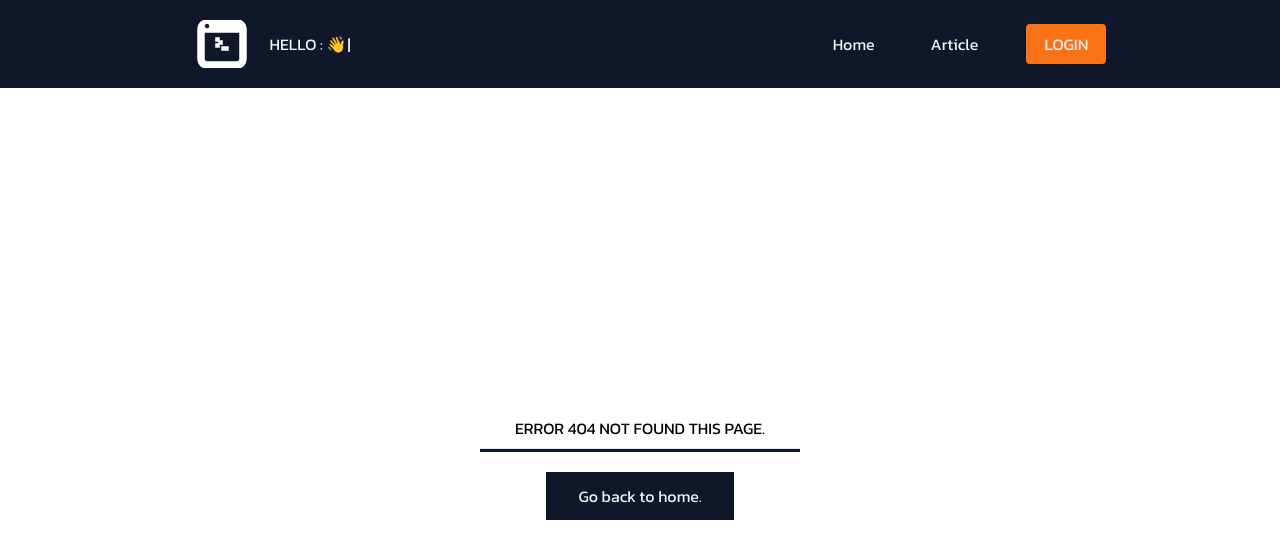
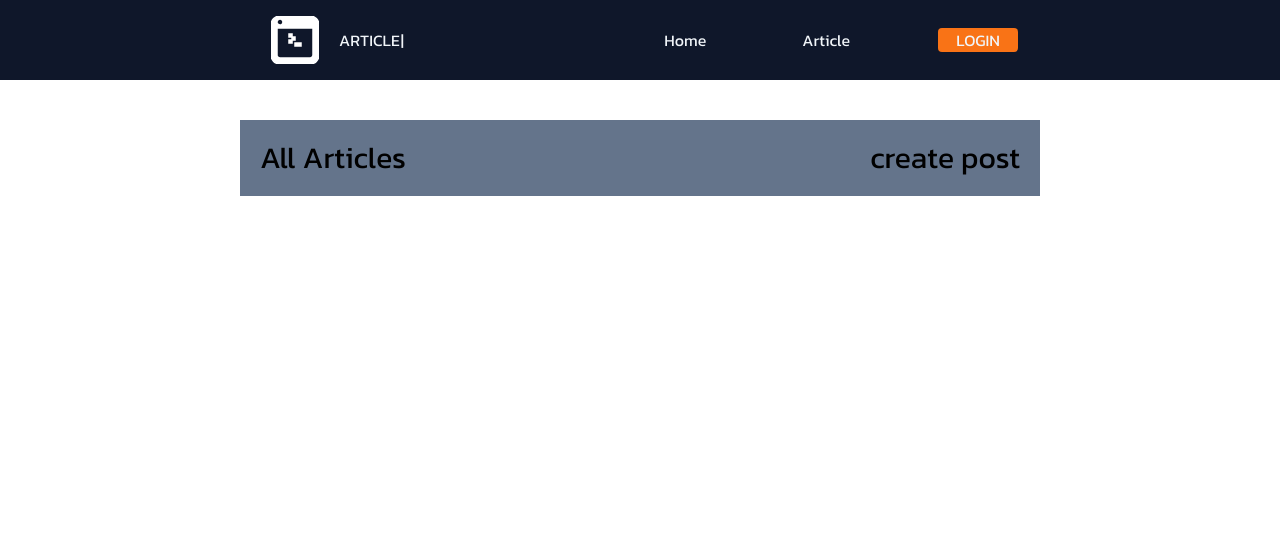
Before and after one commit to jamesmhee/article-react, a React (Vite) app: page /article in a window 1280 px wide. Before the commit this address had no page. Shown: the top 558 px of the page. Built offline with nearby package versions, Linux system fonts and the light colour scheme.

Commit message:
Edit style and reponsive

```diff
--- a/package.json
+++ b/package.json
@@ -10,6 +10,7 @@
     "preview": "vite preview"
   },
   "dependencies": {
+    "@heroicons/react": "^2.0.18",
     "animate.css": "^4.1.1",
     "react": "^18.2.0",
     "react-dom": "^18.2.0",
--- a/src/App.jsx
+++ b/src/App.jsx
@@ -1,12 +1,12 @@
-import { useState } from 'react'
+import React from 'react'
 import { BrowserRouter, Route, Routes } from 'react-router-dom'
 import Navbar from './components/Navbar'
 import Home from './pages/Home'
 import Error404 from './pages/Error404'
 import './App.css'
+import Article from './pages/Article'
 
 function App() {
-  const [count, setCount] = useState(0)
 
   return (
     <>
@@ -14,6 +14,7 @@ function App() {
         <Navbar />
         <Routes>
           <Route exact path="/" element={<Home />} />
+          <Route exact path="article" element={<Article />} />
           <Route exact path="*" element={<Error404 />} />
         </Routes>
       </BrowserRouter>
--- a/src/components/Navbar.jsx
+++ b/src/components/Navbar.jsx
@@ -6,10 +6,11 @@ import Swal from 'sweetalert2'
 import withReactContent from 'sweetalert2-react-content';
 import Login from '../pages/Login'
 import 'animate.css';
+import { Bars3Icon } from '@heroicons/react/24/solid'
 
-const Navbar = () => {
+const Navbar = (props) => {
     const MySwal = withReactContent(Swal);
-    const [ isLoggedin , setIsLoggedIn] = useState(null)
+    const [ isLoggedIn , setIsLoggedIn] = useState(null)
     const [ user, setUser] = useState([''])
     const isNavigate = useNavigate();
     const goHome = () => {
@@ -34,38 +35,42 @@ const Navbar = () => {
     };
 
     return (
-        <>
-        <nav className="flex sticky top-0 justify-around items-center bg-slate-900 flex-row">
+        <div className=''>
+        <nav className="flex sticky xs:sticky p-0 justify-start xs:justify-center relative xs:static items-center bg-slate-900">
+            <div className="flex flex-row xs:flex-row gap-24 md:gap-40 lg:gap-10 xs:gap-64 row-gap-20 items-center justify-around text-slate-100">
+                <div className='mx-5 xs:mx-0 flex items-center py-4 w-[20vw]'>
                 <Link to="/">
-                <div className="flex border-box items-center text-slate-100 ">
                     <img src={logo}
-                    className='my-5 w-24 h-12'
+                    className='h-12 mx-5 w-[100%]]'
                     alt="logo"/>
-                    <div className="w-52">
+                </Link>
                     {/* `HELLO : ${user} 👋` */}
                 <Typewriter
                     onInit={(typewriter)=>{
                         typewriter.typeString("ARTICLE")
                         .pauseFor(1000)
-                            .deleteAll()
-                            typewriter.typeString(`HELLO : ${user} 👋`)
                         .start()
                     }}
                 />
+
                 </div>
-                </div>
-            </Link>
-            <ul className="flex text-slate-100 space-x-10">
+                <div className='flex xs:static flex-col bg-slate-700 h-screen xs:h-0 xs:bg-inherit :items-center xs:flex-row fixed xs:static right-0 top-0 w-[50%] xs:mt-0'>
+                <button>
+                    <Bars3Icon className="h-6 w-6 block absolute top-7 right-3 text-orange-500 mt-auto xs:hidden" />
+                </button>
+                    <ul className="flex flex-col relative xs:static top-20 xs:flex-row items-center text-slate-100 gap-20">
                     <Link to="/"><li className="p-2 cursor-pointer hover:text-orange-500">Home</li></Link>
                     <Link to="article"><li className="p-2 cursor-pointer hover:text-orange-500">Article</li></Link>
-                {isLoggedin
+                        {isLoggedIn
                         ? <button onClick={goHome} className="bg-orange-500 w-20 border-box rounded cursor-pointer hover:text-slate-800">LOGOUT</button>
                         :
                         <button onClick={showLoginBox} className="bg-orange-500 w-20 border-box rounded cursor-pointer hover:text-slate-800">LOGIN</button>
                         }
                     </ul>
+                </div>
+            </div>
         </nav>
-        </>
+        </div>
     )
 }
 
--- /dev/null
+++ b/src/pages/Article.jsx
@@ -0,0 +1,14 @@
+import React from 'react'
+
+const Article = (props) => {
+  return (
+    <div className='flex m-5 p-5 justify-center items-center'>
+        <div className='flex bg-slate-500 p-5 w-8/12 justify-between items-center'>
+            <p className='text-3xl'>All Articles</p>
+            <button className='text-3xl'>create post</button>
+        </div>
+    </div>
+  )
+}
+
+export default Article
--- a/src/pages/Login.jsx
+++ b/src/pages/Login.jsx
@@ -1,38 +1,34 @@
 import React, { useState } from 'react'
 
-const Login = ({setIsLoggedIn}) => {
-
+const Login = () => {
   const [user, setUser] = useState([]);
   const [password, setPassword] = useState([]);
 
   const handleSubmit = (e) => {
     e.preventDefault();
-    console.log('setlogin')
-    setIsLoggedIn(true)
   }
 
-  const onLoginValueChange = (event) => {
-    const {user, password} = event.target;
-    setUser(() => {
+  const onUserChange = (e) => {
+    setUser(e.target.value)
+  }
 
-    })
-    setPassword(() => {
-
-    })
+  const onPasswordChange = (e) => {
+    setPassword(e.target.value)
   }
 
   const LoginForm = () => {
-    setIsLoggedIn(true)
+    // setIsLoggedIn(true)
+    console.log('user logged in', user)
   }
 
   return (
       <div className='container'>
         <form onSubmit={LoginForm} className='flex flex-col'>
-          <input className="bg-slate-100 border-b-4 rounded m-2 mb-5 hover:bg-white" type="text" placeholder="Email" value={user} onChange={onLoginValueChange}/>
-          <input className="bg-slate-100 border-b-4 rounded m-2 mb-5 hover:bg-white" type="password" placeholder="Password" value={password} onChange={onLoginValueChange}/>
+          <input className="bg-slate-100 border-b-4 rounded m-2 mb-5 hover:bg-white" type="text" placeholder="Email" value={user} onChange={onUserChange} required/>
+          <input className="bg-slate-100 border-b-4 rounded m-2 mb-5 hover:bg-white" autoComplete="false" type="password" placeholder="Password" value={password} onChange={onPasswordChange} required/>
           <div className='flex justify-center'>
-            <button className="m-5 bg-orange-500 w-32 h-20 border-box rounded cursor-pointer hover:text-slate-800" onClick={handleSubmit} type="submit">Login</button>
-            <button className="m-5 bg-orange-500 w-32 h-20 border-box rounded cursor-pointer hover:text-slate-800" onClick={handleSubmit} type="submit">Register</button>
+            <button className="m-5 bg-orange-500 w-32 h-10 border-box rounded cursor-pointer hover:text-slate-800" onClick={handleSubmit} type="submit">Login</button>
+            <button className="m-5 bg-orange-500 w-32 h-10 border-box rounded cursor-pointer hover:text-slate-800" onClick={handleSubmit} type="submit">Register</button>
           </div>
         </form>
       </div>
--- a/tailwind.config.js
+++ b/tailwind.config.js
@@ -9,7 +9,16 @@ export default {
     extend: {},
     fontFamily : {
       'custom' : ['font-family', 'Kanit','sans-serif'],
-    }
+    },
+    screens: {
+      'xxs': '350px',
+      'xs': '580px',
+      'sm': '640px',
+      'md': '768px',
+      'lg': '1280',
+      'xl': '1400',
+      'xxl': '1600'
+    },
   },
   plugins: [],
 }
```
Also changed, not shown: 1 other file (tests, documents, lock files or other folders). Lines whose indentation alone changed are shown as unchanged.
